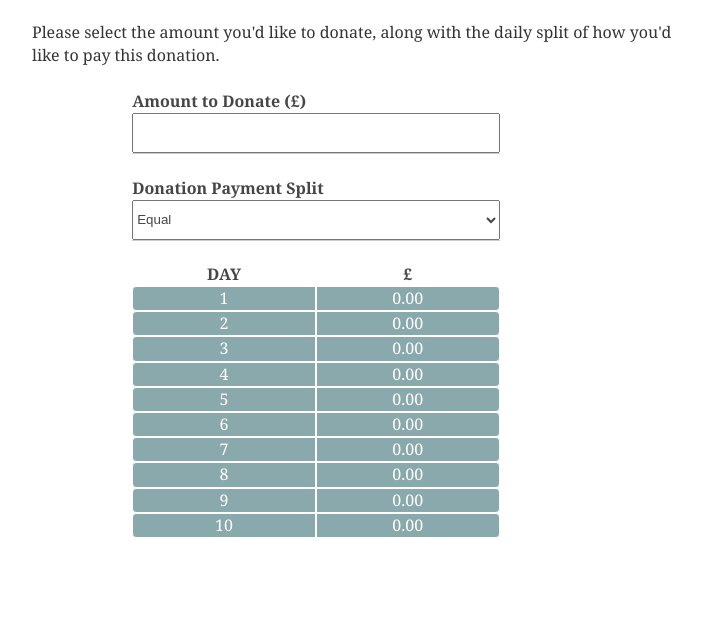
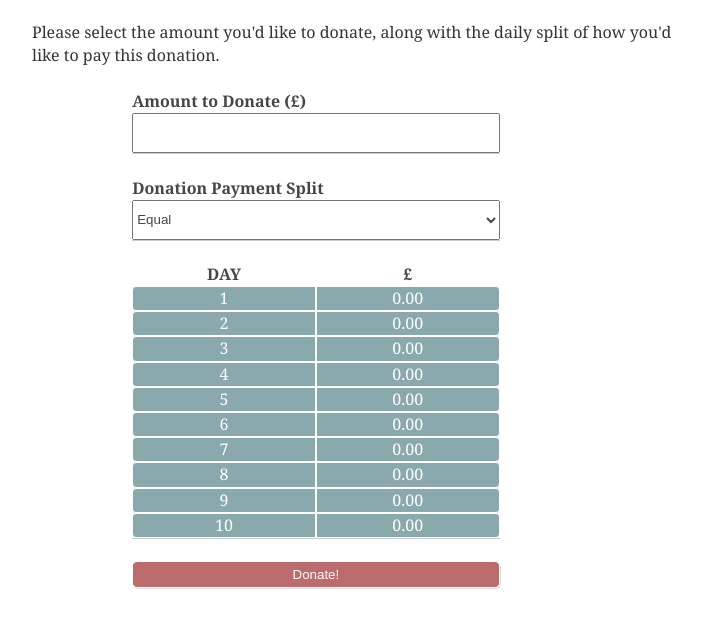
Before and after one commit to KendallM3/charity-hub, a Gatsby site: page / in a window 1280 px wide. Shown: the part 135-762 px from the top of the page, without its empty margins (274-989 px from the left). Built offline with nearby package versions, Linux system fonts and the light colour scheme; Gatsby itself is replaced by a stand-in of ours.

Commit message:
tidied up index.js and added donate button

```diff
--- a/src/pages/index.js
+++ b/src/pages/index.js
@@ -1,8 +1,6 @@
 import React, { Component } from "react";
 import Layout from "../components/Layout";
-
 import classes from './index.module.css';
-
 
 class Index extends Component {
   state = {
@@ -10,40 +8,38 @@ class Index extends Component {
     type: 'equal'
   }
 
-
   render () {
 
     // initialise array of days to calculate out donation schedule over
     const dayList = [1, 2, 3, 4, 5, 6, 7, 8, 9, 10];
     const donation = this.state.donation;
     const schedule = {};
+    let runningTotal = 0;
 
 
     if (this.state.type === 'equal') {
       // equal daily donations
       const dailyDonation = (donation / dayList.length);
-      let runningTotal = 0;
       dayList.forEach(day => {
         schedule[day] = Math.floor(dailyDonation * 100) / 100;
         runningTotal += Math.floor(dailyDonation * 100) / 100;
       });
 
       // add any remaining money above 1p to day 10's donation
-      console.log('remainder: ', Math.floor( (donation - runningTotal) * 100) / 100);
+      // console.log('remainder: ', Math.floor( (donation - runningTotal) * 100) / 100);
       if ((donation - runningTotal) > 0.01) {
         schedule[dayList.length] += Math.floor( (donation - runningTotal) * 100) / 100;
       }
     } else {
       // alternating daily donations
       const dailyDonation = (donation / (dayList.length * 1.5));
-      let runningTotal = 0;
       dayList.forEach(day => {
         if ( (day % 2) !== 0 ) {
 
-          schedule[day] = Math.round(dailyDonation * 2 * 100) / 100;
+          schedule[day] = Math.floor(dailyDonation * 2 * 100) / 100;
           runningTotal += Math.floor(dailyDonation * 2 * 100) / 100;
         } else {
-          schedule[day] = Math.round(dailyDonation * 100) / 100;
+          schedule[day] = Math.floor(dailyDonation * 100) / 100;
           runningTotal += Math.floor(dailyDonation * 100) / 100;
         }
       });
@@ -90,6 +86,8 @@ class Index extends Component {
             <div className={classes.Title}>£</div>
           </div>
           {table}
+          <hr />
+          <button className={classes.Button} onClick={() => alert('How generous, thank you very much!')}>Donate!</button>
         </div>
       </Layout>
     );
--- a/src/pages/index.module.css
+++ b/src/pages/index.module.css
@@ -33,3 +33,16 @@
     font-weight: 600;
     color: #464646;
 }
+
+.Button {
+    padding: 5px;
+    background-color: rgba(139, 0, 0, 0.575);
+    color: #fff;
+    border: 1px solid #fff;
+    box-shadow: 1px 1px #4646462f;
+    border-radius: 5px;
+}
+
+.Button:hover {
+    cursor: pointer;
+}
```
